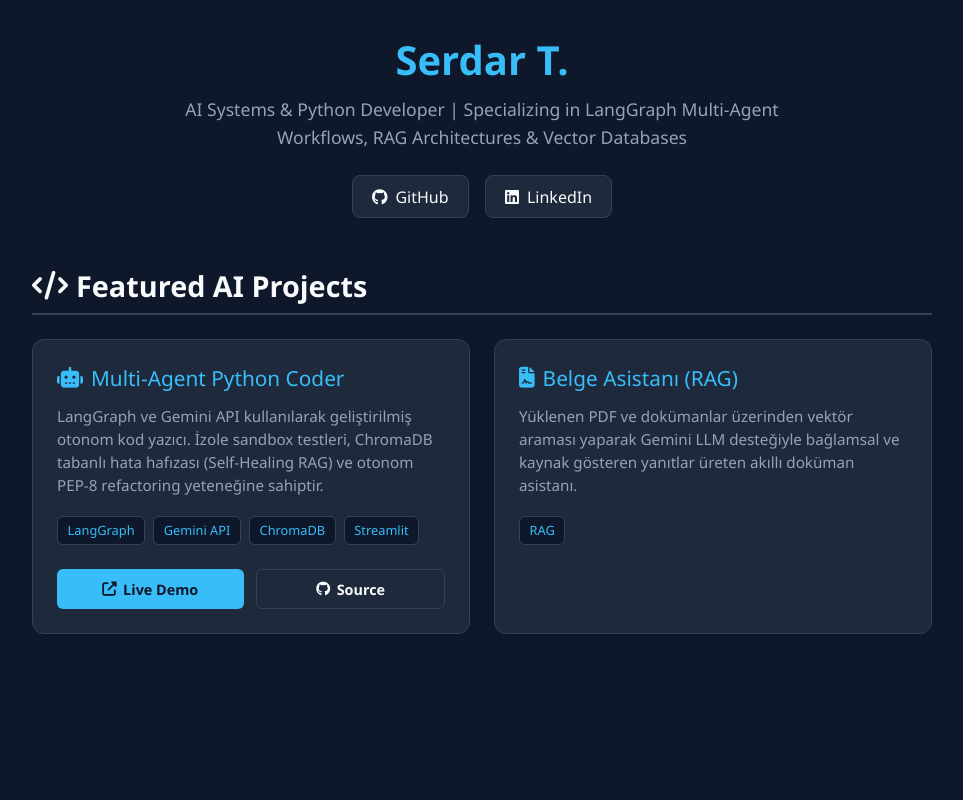
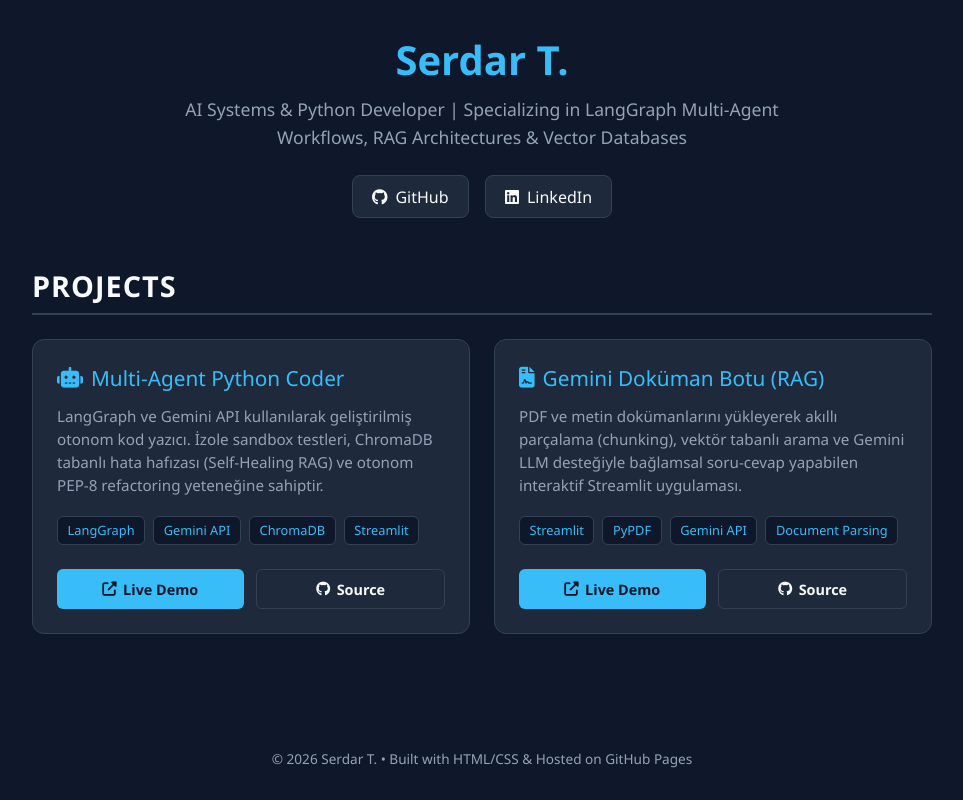
Before and after one commit to Platon007Platon/Platon007Platon.github.io, a plain HTML site: page index.html in a window 1280 px wide. Shown: the whole page, without its empty margins (158-1121 px from the left). Drawn offline with Linux system fonts and the light colour scheme.

Commit message:
Update index.html

```diff
--- a/index.html
+++ b/index.html
@@ -95,6 +95,7 @@
             display: flex;
             align-items: center;
             gap: 0.5rem;
+            letter-spacing: 1px;
         }
 
         .projects-grid {
@@ -228,7 +229,7 @@
 
         <!-- Projects Section -->
         <main>
-            <h2 class="section-title"><i class="fas fa-code"></i> Featured AI Projects</h2>
+            <h2 class="section-title">PROJECTS</h2>
             <div class="projects-grid">
 
                 <!-- Project 1: Multi-Agent Coder -->
@@ -248,19 +249,40 @@
                         </div>
                     </div>
                     <div class="btn-group">
-                        <a href="BURAYA_MULTI_AGENT_STREAMLIT_LINKINI_YAZ" target="_blank" class="btn btn-primary"><i class="fas fa-external-link-alt"></i> Live Demo</a>
+                        <a href="#" target="_blank" class="btn btn-primary"><i class="fas fa-external-link-alt"></i> Live Demo</a>
                         <a href="https://github.com/Platon007Platon/multi-agent-python-coder" target="_blank" class="btn btn-secondary"><i class="fab fa-github"></i> Source</a>
                     </div>
                 </div>
 
-                <!-- Project 2: Belge Asistanı -->
+                <!-- Project 2: Belge Asistanı / Gemini Doküman Botu -->
                 <div class="project-card">
                     <div>
                         <div class="project-title">
-                            <i class="fas fa-file-contract"></i> Belge Asistanı (RAG)
+                            <i class="fas fa-file-contract"></i> Gemini Doküman Botu (RAG)
                         </div>
                         <div class="project-desc">
-                            Yüklenen PDF ve dokümanlar üzerinden vektör araması yaparak Gemini LLM desteğiyle bağlamsal ve kaynak gösteren yanıtlar üreten akıllı doküman asistanı.
+                            PDF ve metin dokümanlarını yükleyerek akıllı parçalama (chunking), vektör tabanlı arama ve Gemini LLM desteğiyle bağlamsal soru-cevap yapabilen interaktif Streamlit uygulaması.
                         </div>
                         <div class="tags">
-                            <span class="tag">RAG</span>
+                            <span class="tag">Streamlit</span>
+                            <span class="tag">PyPDF</span>
+                            <span class="tag">Gemini API</span>
+                            <span class="tag">Document Parsing</span>
+                        </div>
+                    </div>
+                    <div class="btn-group">
+                        <a href="#" target="_blank" class="btn btn-primary"><i class="fas fa-external-link-alt"></i> Live Demo</a>
+                        <a href="https://github.com/Platon007Platon/gemini-dokuman-botu" target="_blank" class="btn btn-secondary"><i class="fab fa-github"></i> Source</a>
+                    </div>
+                </div>
+
+            </div>
+        </main>
+    </div>
+
+    <footer>
+        &copy; 2026 Serdar T. • Built with HTML/CSS & Hosted on GitHub Pages
+    </footer>
+
+</body>
+</html>
```
